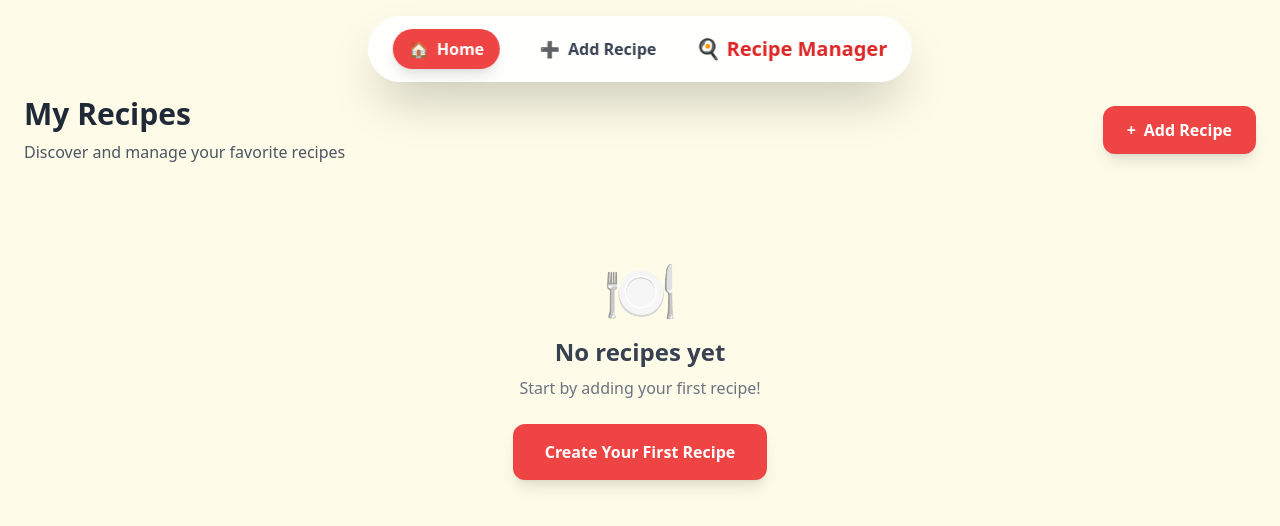
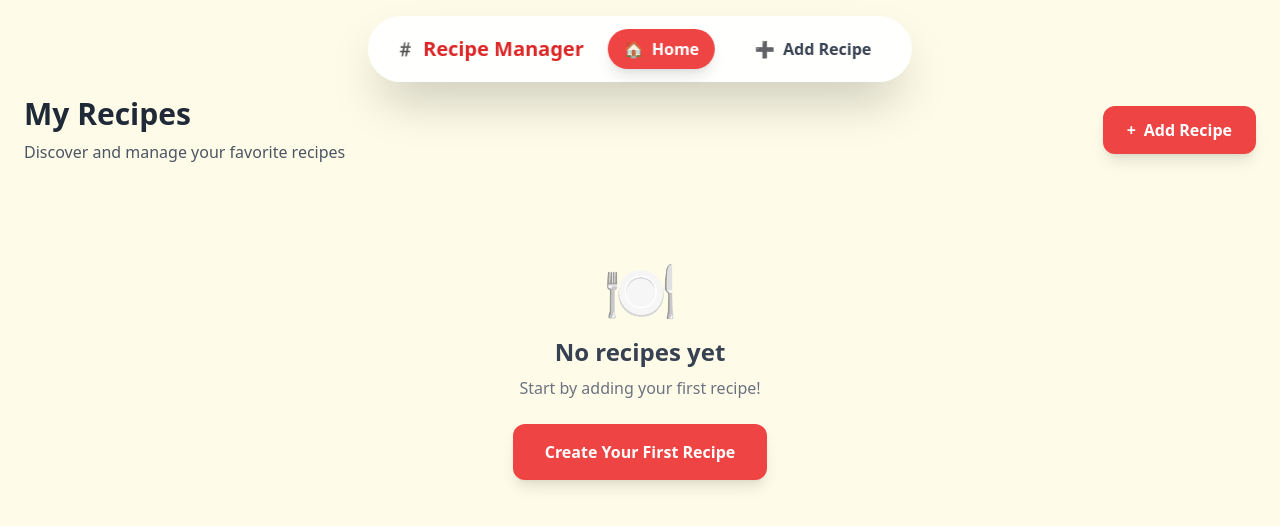
Before and after one commit to theaatif/RecipeManager, a React (Vite) app: page / in a window 1280 px wide. Shown: the top 526 px of the page. Built offline with nearby package versions, Linux system fonts and the light colour scheme.

Commit message:
updated navbar

```diff
--- a/src/components/Navbar.jsx
+++ b/src/components/Navbar.jsx
@@ -9,6 +9,9 @@ const Navbar = () => {
       {/* for Desktop/Tab */}
       <nav className="hidden sm:block fixed top-4 left-1/2 transform -translate-x-1/2 z-50">
         <div className="bg-white/90 backdrop-blur-md rounded-full shadow-2xl border border-white/20 px-6 py-3 flex items-center gap-6">
+        <div className="text-xl font-bold text-red-600">
+            #️ Recipe Manager
+          </div>
           <Link
             to="/"
             className={`flex items-center gap-2 px-4 py-2 rounded-full font-semibold transition-all duration-200 ${
@@ -33,9 +36,7 @@ const Navbar = () => {
             <span>Add Recipe</span>
           </Link>
 
-          <div className="text-xl font-bold text-red-600">
-            🍳 Recipe Manager
-          </div>
+
         </div>
       </nav>
 
```
